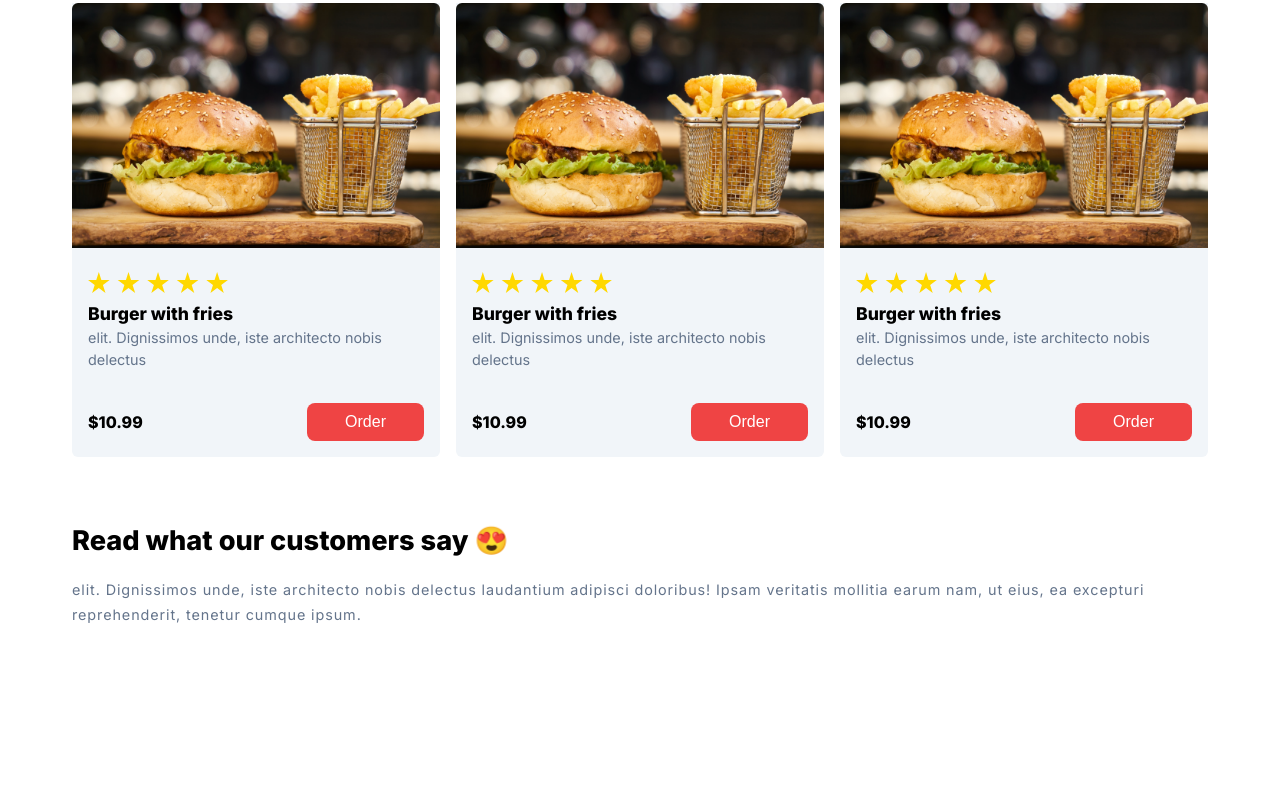
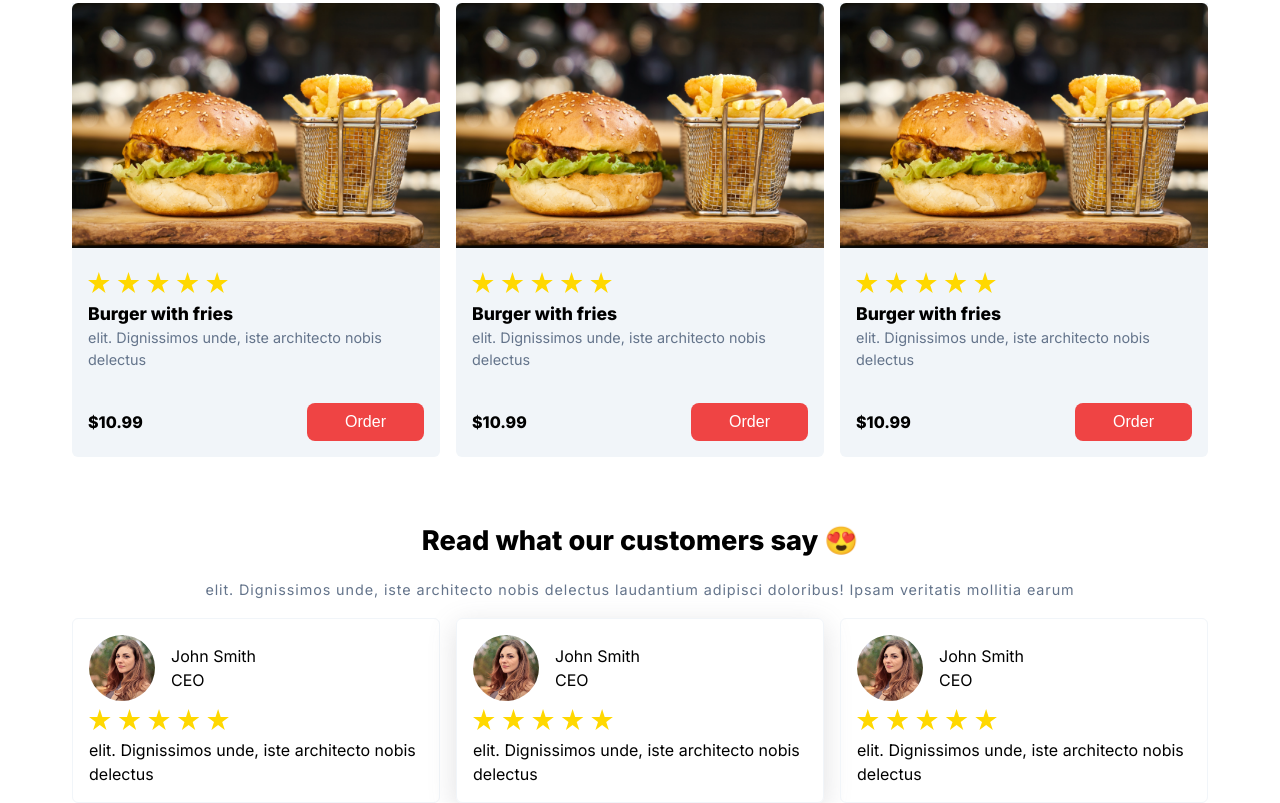
Before and after one commit to codeswingorg/restaurant-website, a plain HTML site: page index.html in a window 1280 px wide. Shown: the part 686-1489 px from the top of the page. Before the commit the page ends 1313 px from the top, so only its background shows below. Drawn offline with Linux system fonts and the light colour scheme.

Commit message:
added a review section

```diff
--- a/index.html
+++ b/index.html
@@ -62,7 +62,7 @@
           </p>
         </div>
 
-        <div id="food-items-selection">
+        <div class="three-row-grid">
           <div class="food-item">
             <div class="food-item-header">
               <img
@@ -141,16 +141,92 @@
         </div>
       </section>
 
-      <section class="container">
-        <div class="review-section-text">
+      <!-- Review  -->
+      <section id="review-section-container" class="container">
+        <div class="review-section-text center">
           <h2 class="section-title">Read what our customers say 😍</h2>
-          <p class="section-description">
+          <p class="section-description center">
             elit. Dignissimos unde, iste architecto nobis delectus laudantium
-            adipisci doloribus! Ipsam veritatis mollitia earum nam, ut eius, ea
-            excepturi reprehenderit, tenetur cumque ipsum.
+            adipisci doloribus! Ipsam veritatis mollitia earum
           </p>
         </div>
+
+        <div class="three-row-grid">
+          <div class="review">
+            <div class="review-header">
+              <img
+                class="review-img"
+                src="./assets/person-1.jpg"
+                alt="person"
+              />
+
+              <div class="person">
+                <p>John Smith</p>
+                <p>CEO</p>
+              </div>
+            </div>
+            <div class="review-body">
+              <img
+                class="stars-img"
+                src="./assets/five-stars.svg"
+                alt="5 star rating"
+              />
+              <p class="review-description">
+                elit. Dignissimos unde, iste architecto nobis delectus
+              </p>
+            </div>
+          </div>
+          <div class="review review-shadow">
+            <div class="review-header">
+              <img
+                class="review-img"
+                src="./assets/person-1.jpg"
+                alt="person"
+              />
+              <div class="person">
+                <p>John Smith</p>
+                <p>CEO</p>
+              </div>
+            </div>
+            <div class="review-body">
+              <img
+                class="stars-img"
+                src="./assets/five-stars.svg"
+                alt="5 star rating"
+              />
+              <p class="review-description">
+                elit. Dignissimos unde, iste architecto nobis delectus
+              </p>
+            </div>
+          </div>
+          <div class="review">
+            <div class="review-header">
+              <img
+                class="review-img"
+                src="./assets/person-1.jpg"
+                alt="person"
+              />
+              <div class="person">
+                <p>John Smith</p>
+                <p>CEO</p>
+              </div>
+            </div>
+            <div class="review-body">
+              <img
+                class="stars-img"
+                src="./assets/five-stars.svg"
+                alt="5 star rating"
+              />
+              <p class="review-description">
+                elit. Dignissimos unde, iste architecto nobis delectus
+              </p>
+            </div>
+          </div>
+        </div>
       </section>
+
+      <!-- Newsletter  -->
+      <section></section>
     </main>
   </body>
 </html>
--- a/styles.css
+++ b/styles.css
@@ -187,12 +187,6 @@ img {
   max-width: 500px;
 }
 
-#food-items-selection {
-  display: flex;
-  flex-direction: column;
-  gap: 16px;
-}
-
 .food-item {
   display: flex;
   flex-direction: column;
@@ -240,10 +234,35 @@ img {
   display: inline-block;
 }
 
-@media screen and (min-width: 768px) {
-  #food-items-selection {
-    flex-direction: row;
-  }
+/* Review section */
+
+#review-section-container {
+  display: flex;
+  flex-direction: column;
+  gap: 16px;
+}
+
+.review {
+  border: 1px solid #f1f5f9;
+  padding: 16px;
+  border-radius: 6px;
+}
+
+.review-shadow {
+  box-shadow: rgba(100, 100, 111, 0.2) 0px 7px 29px 0px;
+}
+
+.review-header {
+  display: flex;
+  align-items: center;
+  gap: 16px;
+}
+
+.review-img {
+  object-fit: cover;
+  border-radius: 50%;
+  height: 66px;
+  width: 66px;
 }
 
 /* Shared styles */
@@ -251,6 +270,10 @@ img {
   max-width: 1200px;
   margin: auto;
   padding: 0 32px;
+}
+
+.center {
+  text-align: center;
 }
 
 .section-title {
@@ -264,3 +287,15 @@ img {
   letter-spacing: 0.9px;
   line-height: 25px;
 }
+
+.three-row-grid {
+  display: flex;
+  flex-direction: column;
+  gap: 16px;
+}
+
+@media screen and (min-width: 768px) {
+  .three-row-grid {
+    flex-direction: row;
+  }
+}
```
Also changed, not shown: assets/person-1.jpg (added).
